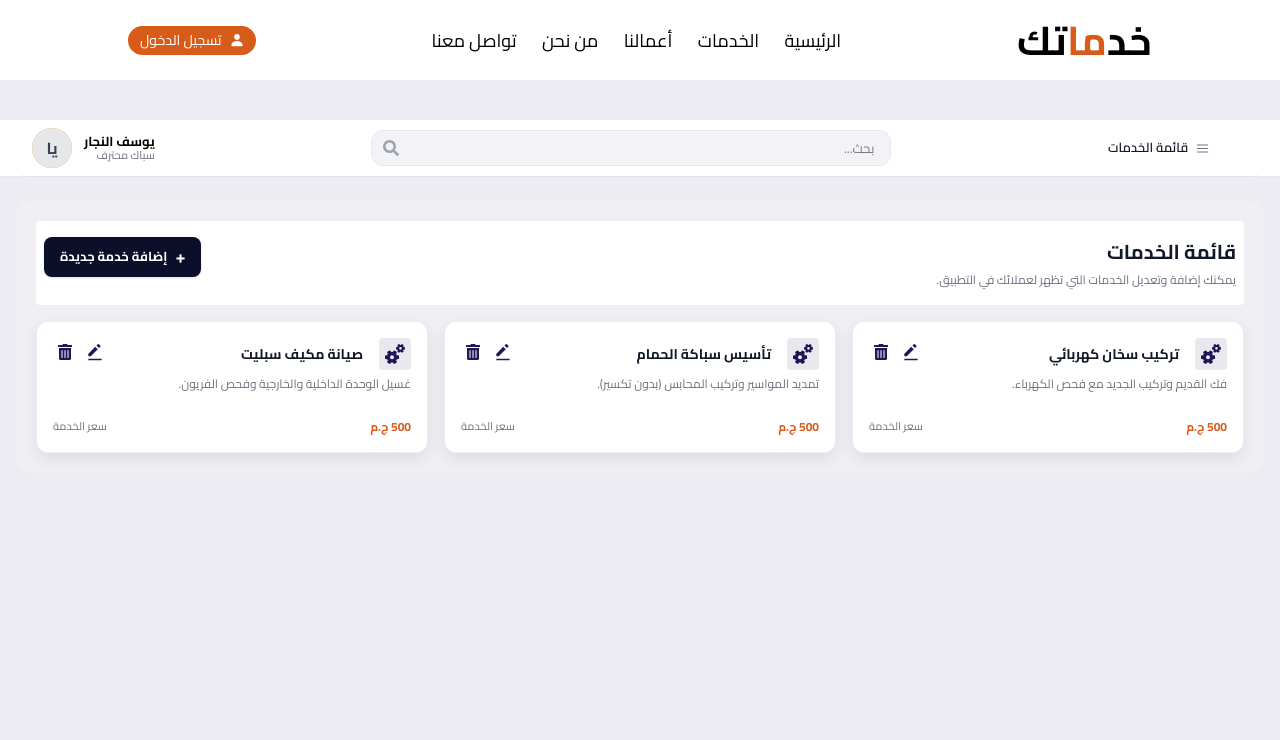
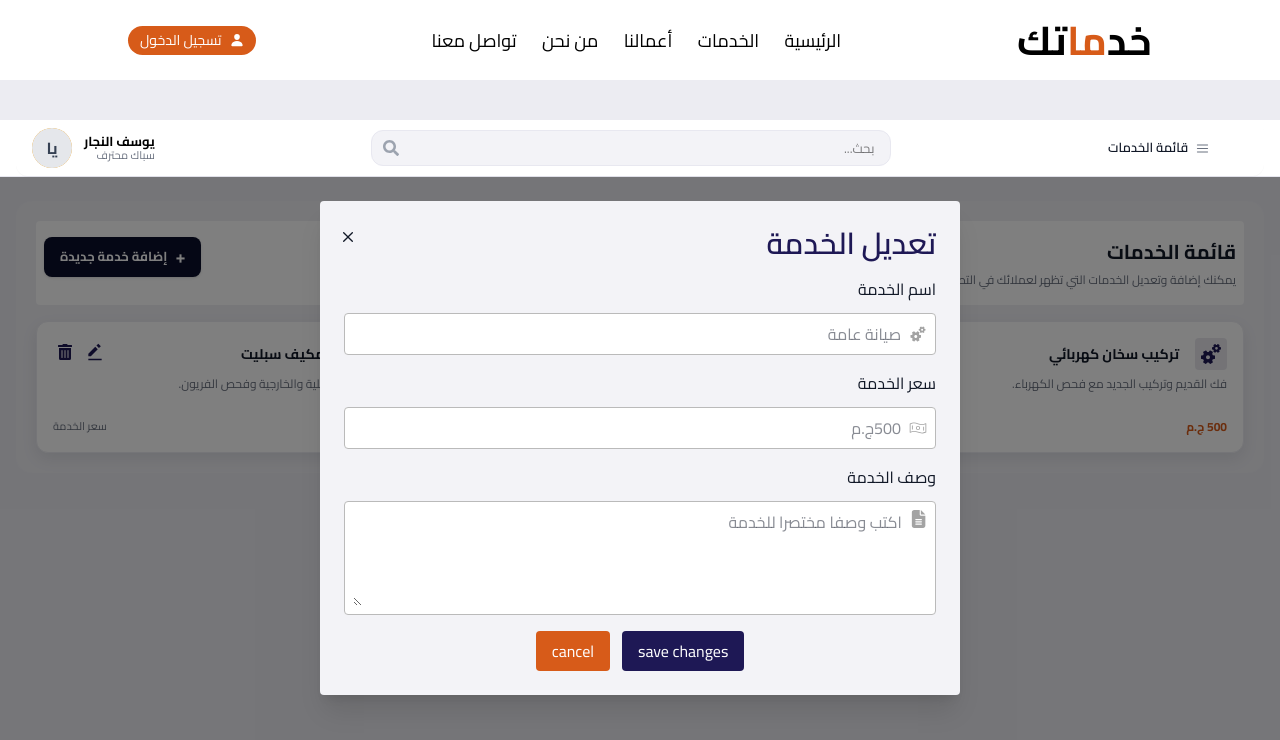
Before and after one commit to NorhanGamalY/khadamatak, a React (Vite) app: page /craftsman/services in a window 1280 px wide. Both pictures are taken after a click on the button 911 px from the left and 352 px from the top of the page. Shown: the top 740 px of the page. Built offline with nearby package versions, Linux system fonts and the light colour scheme.

Commit message:
add edit model

```diff
--- a/src/layouts/CraftmanLayout.jsx
+++ b/src/layouts/CraftmanLayout.jsx
@@ -1,12 +1,10 @@
 import React, { useState } from "react";
 import { NavLink, Outlet } from "react-router-dom";
 import Header from "../components/common/Header";
-import { useSearch } from "../context/searchContext";
 
 export default function CraftsmanLayout() {
   const [sidebarOpen, setSidebarOpen] = useState(false);
   const [activeLabel, setActiveLabel] = useState("لوحة التحكم");
-  const { search, setSearch } = useSearch();
   const navItems = [
     { label: "لوحة المعلومات", to: "/craftsman" },
     { label: "ادارة الطلبات", to: "/craftsman/requests" },
--- a/src/pages/craftsman/Services.jsx
+++ b/src/pages/craftsman/Services.jsx
@@ -1,14 +1,13 @@
 import { useEffect, useState } from "react";
 import { useSearch } from "../../context/searchContext";
-import { BsTrash } from "react-icons/bs";
 import { FaTrashAlt } from "react-icons/fa";
 import { MdOutlineMiscellaneousServices } from "react-icons/md";
 import { BiSolidEditAlt } from "react-icons/bi";
-
-export default function CraftsmanServices() {
-  const [filteredData, setFilteredData] = useState([]);
-  const { search } = useSearch();
-
+import { AnimatePresence } from "framer-motion";
+import { motion } from "framer-motion";
+import { CgClose } from "react-icons/cg";
+import { PiMoneyWavyLight } from "react-icons/pi";
+import { FaFileLines } from "react-icons/fa6";
 const services = [
   {
     id: 1,
@@ -29,20 +28,29 @@ export default function CraftsmanServices() {
     price: "500 ج.م",
   },
 ];
+
+export default function CraftsmanServices() {
+  const [filteredData, setFilteredData] = useState([]);
+  const { search } = useSearch();
+
+  const [isEditModelOpen, setIsEditModelOpen] = useState(false);
+
   const filtered = services.filter((s) =>
     (s.title + " " + s.desc).toLowerCase().includes(search.toLowerCase()),
   );
+  const handleDelete = (idx) => {
+    setFilteredData((prev) => prev.filter((s) => s.id !== idx));
+  };
 
   useEffect(() => {
     setFilteredData(filtered);
   }, [search]);
 
-  const handleDelete = (idx) => {
-    setFilteredData((prev) => prev.filter((s) => s.id !== idx));
-  };
-
   return (
-    <div dir="rtl" className="min-h-screen bg-[#ECECF2] text-[#111827]">
+    <div
+      dir="rtl"
+      className="min-h-screen bg-[#ECECF2] text-[#111827] relative"
+    >
       <main className="mx-auto max-w-7xl px-3 sm:px-4 py-6">
         <div className="bg-[#EFEFF4] rounded-2xl p-4 sm:p-5">
           <div className="flex items-start justify-between gap-4 mb-4 bg-white py-4 rounded px-2">
@@ -56,13 +64,14 @@ export default function CraftsmanServices() {
             </div>
 
             <button className="h-10 px-4 rounded-lg bg-[#0B0F2A] text-white font-bold text-[13px] inline-flex items-center gap-2 shadow-sm">
-              <span className="text-[18px] leading-none">+</span>
+              <span className="lg:text-[18px] leading-none">+</span>
               إضافة خدمة جديدة
             </button>
           </div>
 
           <div className="grid grid-cols-1 sm:grid-cols-2 lg:grid-cols-3 gap-4">
-            {filteredData.map((s, idx) => (
+            {filteredData.length > 0 &&
+              filteredData.map((s, idx) => (
                 <div
                   key={idx}
                   className="bg-white rounded-xl shadow-[0_6px_16px_rgba(17,24,39,0.08)] px-4 py-3 border border-[#ECECF2] py-4"
@@ -83,7 +92,12 @@ export default function CraftsmanServices() {
                       </div>
                     </div>
                     <div className="flex items-center gap-1 text-[#1E1855]">
-                    <button className="p-1" aria-label="edit" title="تعديل">
+                      <button
+                        className="p-1 cursor-pointer"
+                        aria-label="edit"
+                        title="تعديل"
+                        onClick={() => setIsEditModelOpen(!isEditModelOpen)}
+                      >
                         <BiSolidEditAlt className="text-xl" />
                       </button>
                       <button
@@ -113,6 +127,89 @@ export default function CraftsmanServices() {
           )}
         </div>
       </main>
+      <AnimatePresence initial={false}>
+        {isEditModelOpen && (
+          <EditModel
+            setIsEditModelOpen={setIsEditModelOpen}
+            isEditModelOpen={isEditModelOpen}
+          />
+        )}
+      </AnimatePresence>
     </div>
   );
 }
+
+const EditModel = ({ setIsEditModelOpen, isEditModelOpen }) => {
+  return (
+    <motion.div
+      className="absolute inset-0 bg-black/50 flex"
+      initial={{ opacity: 0 }}
+      animate={{ opacity: 1 }}
+      exit={{ opacity: 0 }}
+    >
+      <motion.div
+        initial={{ opacity: 0, scale: 0.8, y: 40 }}
+        animate={{ opacity: 1, scale: 1, y: 0 }}
+        exit={{ opacity: 0, scale: 0.8, y: 40 }}
+        transition={{ duration: 0.25 }}
+        className="bg-[#f3f3f7] lg:w-1/2 w-11/12 h-fit mt-6 rounded mx-auto lg:p-6 py-4 p-3 shadow-xl relative"
+      >
+        <button
+          className="absolute lg:left-5 left-3 lg:top-7 top-5 cursor-pointer"
+          onClick={() => setIsEditModelOpen(false)}
+        >
+          <CgClose />
+        </button>
+        <form
+          action=""
+          className="grid gap-4"
+          onSubmit={(e) => e.preventDefault()}
+        >
+          <h1 className="lg:text-3xl text-2xl text-[#1E1855] font-semibold">
+            تعديل الخدمة
+          </h1>
+
+          <div className="grid gap-2">
+            <label htmlFor="title">اسم الخدمة </label>
+            <div className="flex items-center gap-2 border border-[#BABABA] py-2 px-2 rounded mt-1 bg-white placeholder:text-[#A3A3A3]">
+              <MdOutlineMiscellaneousServices className="-rotate-90 text-lg text-[#A3A3A3] " />
+              <input type="text" placeholder="صيانة عامة" />
+            </div>
+          </div>
+
+          <div className="grid gap-2">
+            <label htmlFor="title">سعر الخدمة </label>
+            <div className="flex items-center gap-2 border border-[#BABABA] py-2 px-2 rounded mt-1 bg-white placeholder:text-[#A3A3A3]">
+              <PiMoneyWavyLight className="text-lg text-[#A3A3A3]" />
+              <input type="text" placeholder="500ج.م" />
+            </div>
+          </div>
+
+          <div className="grid gap-2">
+            <label htmlFor="title">وصف الخدمة </label>
+            <div className="flex gap-2 border border-[#BABABA] py-2 px-2 rounded mt-1 bg-white placeholder:text-[#A3A3A3]">
+              <FaFileLines className="text-lg text-[#A3A3A3]" />
+              <textarea
+                rows={4}
+                placeholder="اكتب وصفا مختصرا للخدمة"
+                className="w-full"
+              />
+            </div>
+          </div>
+
+          <div className="flex gap-3 m-auto">
+            <button className="bg-[#1E1855] text-white px-4 py-2 rounded cursor-pointer">
+              save changes
+            </button>
+            <button
+              className="bg-[#D75B19] text-white px-4 py-2 rounded cursor-pointer"
+              onClick={() => setIsEditModelOpen(false)}
+            >
+              cancel
+            </button>
+          </div>
+        </form>
+      </motion.div>
+    </motion.div>
+  );
+};
```
Lines whose indentation alone changed are shown as unchanged.
